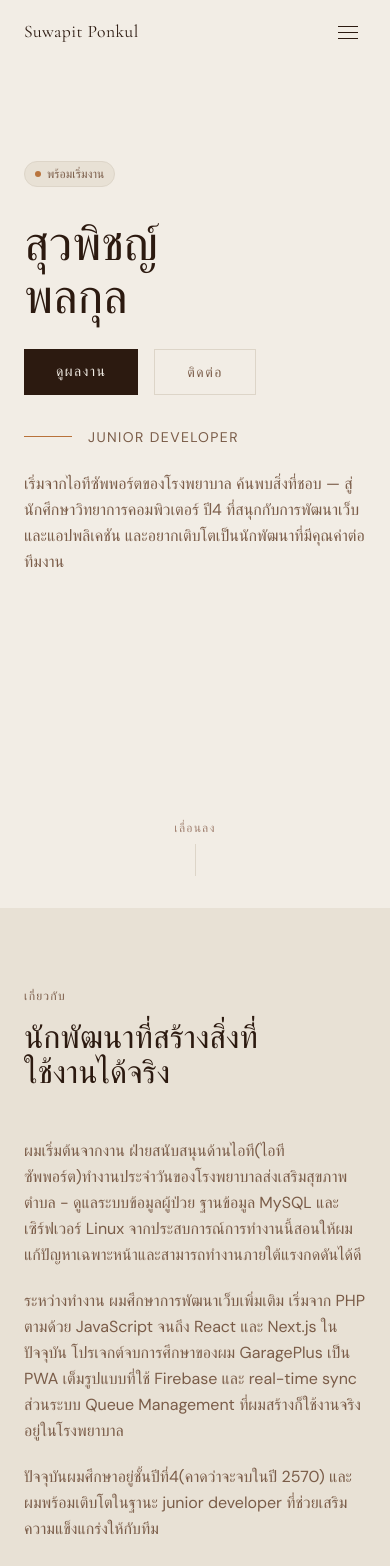
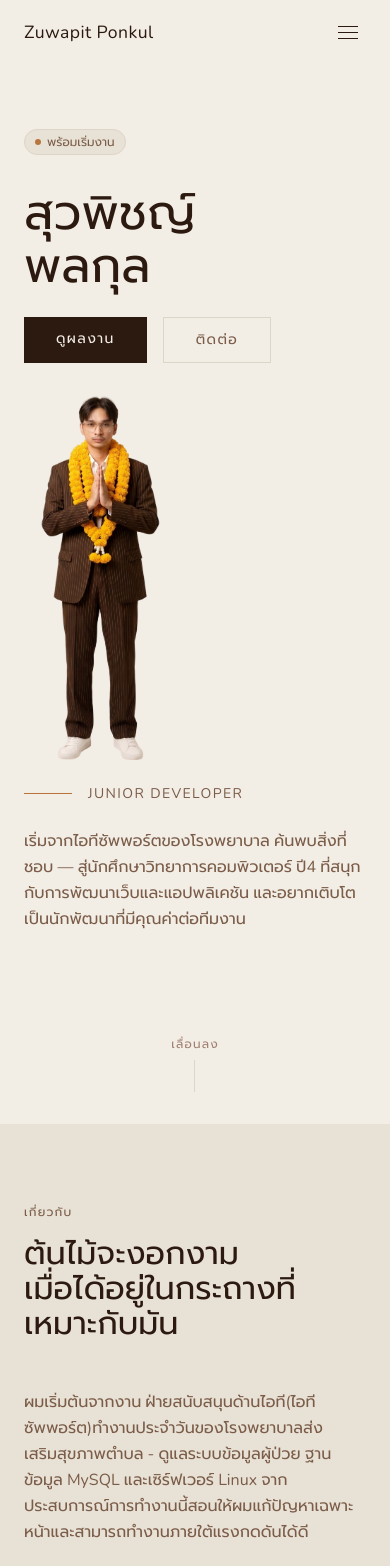
Before and after one commit to Magub-zwp/suwapit-portfolio, a Next.js app: page / in a window 390 px wide. Shown: the top 1566 px of the page. Built offline with nearby package versions, Linux system fonts and the light colour scheme.

Commit message:
fix:layout and font TH ver use prompt or En use nunito

```diff
--- a/next.config.ts
+++ b/next.config.ts
@@ -1,7 +1,7 @@
 import type { NextConfig } from "next";
 
 const nextConfig: NextConfig = {
-  allowedDevOrigins: ["192.168.1.105"],
+  allowedDevOrigins: ["192.168.1.105", "192.168.1.116", "192.168.1.108"],
 };
 
 export default nextConfig;
--- a/src/app/globals.css
+++ b/src/app/globals.css
@@ -19,8 +19,8 @@
   --color-border-dark:  #4A2E1A;   /* border on dark bg      → border-border-dark */
 
   /* ── Typography — ผูกกับ CSS vars ที่ next/font inject ── */
-  --font-serif: var(--font-cormorant), Georgia, serif;
-  --font-sans:  var(--font-dm-sans), system-ui, sans-serif;
+  --font-serif: var(--font-nunito), var(--font-prompt), sans-serif;
+  --font-sans:  var(--font-nunito), var(--font-prompt), sans-serif;
   --font-mono:  var(--font-jetbrains), monospace;
 
   /* ── Font Sizes ── */
--- a/src/app/layout.tsx
+++ b/src/app/layout.tsx
@@ -1,22 +1,14 @@
 import type { Metadata } from "next";
-import { Cormorant_Garamond, DM_Sans, JetBrains_Mono } from "next/font/google";
+import { Nunito, JetBrains_Mono, Prompt } from "next/font/google";
 import Navbar from "@/components/layout/Navbar";
 import Footer from "@/components/layout/Footer";
 import { LanguageProvider } from "@/i18n/LanguageContext";
 import "./globals.css";
 
-const cormorant = Cormorant_Garamond({
+const nunito = Nunito({
   subsets: ["latin"],
-  weight: ["300", "400", "500"],
-  style: ["normal", "italic"],
-  variable: "--font-cormorant",
-  display: "swap",
-});
-
-const dmSans = DM_Sans({
-  subsets: ["latin"],
-  weight: ["300", "400", "500"],
-  variable: "--font-dm-sans",
+  weight: ["300", "400", "500", "600", "700", "800"],
+  variable: "--font-nunito",
   display: "swap",
 });
 
@@ -24,6 +16,13 @@ const jetbrains = JetBrains_Mono({
   subsets: ["latin"],
   weight: ["400", "500"],
   variable: "--font-jetbrains",
+  display: "swap",
+});
+
+const prompt = Prompt({
+  subsets: ["thai", "latin"],
+  weight: ["300", "400", "500", "600", "700"],
+  variable: "--font-prompt",
   display: "swap",
 });
 
@@ -54,7 +53,7 @@ export default function RootLayout({
 }: Readonly<{
   children: React.ReactNode;
 }>) {
-  const fonts = [cormorant.variable, dmSans.variable, jetbrains.variable].join(" ");
+  const fonts = [nunito.variable, jetbrains.variable, prompt.variable].join(" ");
   return (
     <html lang="en" className={fonts + " antialiased"}>
       <body className="min-h-full flex flex-col">
--- a/src/components/layout/Footer.tsx
+++ b/src/components/layout/Footer.tsx
@@ -8,7 +8,7 @@ export default function Footer() {
     <footer className="border-t border-border bg-warm">
       <div className="max-w-6xl mx-auto px-6 py-8 flex flex-col md:flex-row items-center justify-between gap-3">
         <span className="font-serif text-dark text-sm tracking-wide">
-          Suwapit Ponkul
+          Zuwapit Ponkul
         </span>
         <span className="text-subtle text-xs tracking-wide">
           {new Date().getFullYear()} &mdash; {t.footer.builtWith}
--- a/src/components/layout/Navbar.tsx
+++ b/src/components/layout/Navbar.tsx
@@ -51,7 +51,7 @@ export default function Navbar() {
           onClick={() => scrollTo("hero")}
           className="font-serif text-dark text-[1.1rem] tracking-wide hover:text-accent transition-colors"
         >
-          Suwapit Ponkul
+          Zuwapit Ponkul
         </button>
 
         {/* Desktop */}
--- a/src/components/sections/About.tsx
+++ b/src/components/sections/About.tsx
@@ -23,10 +23,10 @@ export default function About() {
               <p key={i}>{p}</p>
             ))}
           </div>
-          <div className="grid grid-cols-2 gap-px bg-border">
+          <div className="grid grid-cols-2 gap-px bg-border -mt-5 md:-mt-6">
             {facts.map((f) => (
-              <div key={f.label} className="bg-surface p-5 md:p-6 flex flex-col gap-2">
-                <span className="font-sans text-xs tracking-widest uppercase text-subtle">
+              <div key={f.label} className="bg-surface p-5 md:p-6 flex flex-col gap-2 ">
+                <span className="font-sans text-xs tracking-widest uppercase text-subtle ">
                   {f.label}
                 </span>
                 <span className="font-sans text-dark text-base leading-snug whitespace-pre-line">
--- a/src/components/sections/Hero.tsx
+++ b/src/components/sections/Hero.tsx
@@ -7,8 +7,8 @@ export default function Hero() {
   const { t } = useLanguage();
 
   return (
-    <section id="hero" className="min-h-screen flex flex-col">
-      <div className="flex-1 max-w-6xl mx-auto px-6 w-full py-24 md:py-0">
+    <section id="hero" className="lg:min-h-screen flex flex-col">
+      <div className="flex-1 max-w-6xl mx-auto px-6 w-full py-16 lg:py-0">
         <div className="grid md:grid-cols-2 gap-8 items-start">
           <div className="md:col-start-1 md:row-start-1 z-0 md:mt-14 lg:mt-20">
             <div className="mb-8 md:mb-10">
@@ -20,6 +20,7 @@ export default function Hero() {
             >
               {t.hero.nameLine1}<br />{t.hero.nameLine2}
             </h1>
+
             <div className="flex flex-wrap gap-4">
               <a
                 href="#projects"
@@ -36,7 +37,18 @@ export default function Hero() {
             </div>
           </div>
 
-          <div className="md:col-start-2 md:row-start-1 z-0 md:mt-36 lg:mt-44">
+          <div className="md:col-start-2 md:row-start-1 z-10 md:mt-36 lg:mt-44 lg:ml-12">
+            <div className="lg:hidden relative w-40 sm:w-48 md:w-56 aspect-[513/1171] mb-6 md:ml-5">
+              <Image
+                src="/images/me.png"
+                alt="Suwapit Ponkul"
+                fill
+                priority
+                sizes="224px"
+                className="object-contain object-bottom"
+              />
+            </div>
+
             <div className="flex items-center gap-4 mb-6 md:mb-8">
               <div className="h-px w-12 bg-accent flex-shrink-0" />
               <span className="font-sans text-sm tracking-widest uppercase text-muted">
@@ -48,9 +60,9 @@ export default function Hero() {
             </p>
           </div>
 
-          <div className="hidden md:block md:col-start-1 md:col-span-2 md:row-start-1 z-10 justify-self-start relative h-[80vh] aspect-[513/1171] md:ml-[260px] lg:ml-[297px] md:mt-[-80px] lg:mt-[13px]">
+          <div className="hidden lg:block lg:col-start-1 lg:col-span-2 lg:row-start-1 z-10 justify-self-start relative w-[27%] aspect-[513/1171] ml-[30%] lg:mt-[13px]">
             <Image
-              src="/images/hero-portrait.png"
+              src="/images/me.png"
               alt="Suwapit Ponkul"
               fill
               priority
--- a/src/i18n/en.ts
+++ b/src/i18n/en.ts
@@ -12,18 +12,18 @@ export const en: Dictionary = {
     status: "Open to work",
   },
   hero: {
-    nameLine1: "Suwapit",
+    nameLine1: "Zuwapit",
     nameLine2: "Ponkul",
     role: "Junior Developer",
-    bio: "Started in hospital IT support, found what I love — now a 4th-year Computer Science student who enjoys building web and applications, and wants to grow into a developer worth having on your team.",
+    bio: "Started in hospital IT support, found my passion — now a 4th-year Computer Science student who enjoys building websites and applications, and wants to grow into a developer worth having on your team.",
     ctaProjects: "View Projects",
     ctaContact: "Contact",
     scroll: "Scroll",
   },
   about: {
     label: "About",
-    headingLine1: "A developer who builds",
-    headingLine2: "for the real world.",
+    headingLine1: "A tree thrives",
+    headingLine2: "when planted in the right pot.",
     paragraphs: [
       "I started out in IT Support at a subdistrict health promoting hospital — managing patient information systems, MySQL databases, and Linux servers. That experience taught me how to troubleshoot under pressure and solve real problems on the spot.",
       "While working, I taught myself web development — starting with PHP, then JavaScript, and eventually React and Next.js. My graduation project, GaragePlus, is a full-featured PWA built with Firebase and real-time sync. I also built a Queue Management System that is currently running in production at the hospital.",
--- a/src/i18n/th.ts
+++ b/src/i18n/th.ts
@@ -22,8 +22,8 @@ export const th: Dictionary = {
   },
   about: {
     label: "เกี่ยวกับ",
-    headingLine1: "นักพัฒนาที่สร้างสิ่งที่",
-    headingLine2: "ใช้งานได้จริง",
+    headingLine1: "ต้นไม้จะงอกงาม",
+    headingLine2: "เมื่อได้อยู่ในกระถางที่เหมาะกับมัน",
     paragraphs: [
       "ผมเริ่มต้นจากงาน ฝ่ายสนับสนุนด้านไอที(ไอทีซัพพอร์ต)ทำงานประจำวันของโรงพยาบาลส่งเสริมสุขภาพตำบล - ดูแลระบบข้อมูลผู้ป่วย ฐานข้อมูล MySQL และเซิร์ฟเวอร์ Linux จากประสบการณ์การทำงานนี้สอนให้ผมแก้ปัญหาเฉพาะหน้าและสามารถทำงานภายใต้แรงกดดันได้ดี",
       "ระหว่างทำงาน ผมศึกษาการพัฒนาเว็บเพิ่มเติม เริ่มจาก PHP ตามด้วย JavaScript จนถึง React และ Next.js ในปัจจุบัน โปรเจกต์จบการศึกษาของผม GaragePlus เป็น PWA เต็มรูปแบบที่ใช้ Firebase และ real-time sync ส่วนระบบ Queue Management ที่ผมสร้างก็ใช้งานจริงอยู่ในโรงพยาบาล",
```
Also changed, not shown: public/images/me.png (added).
